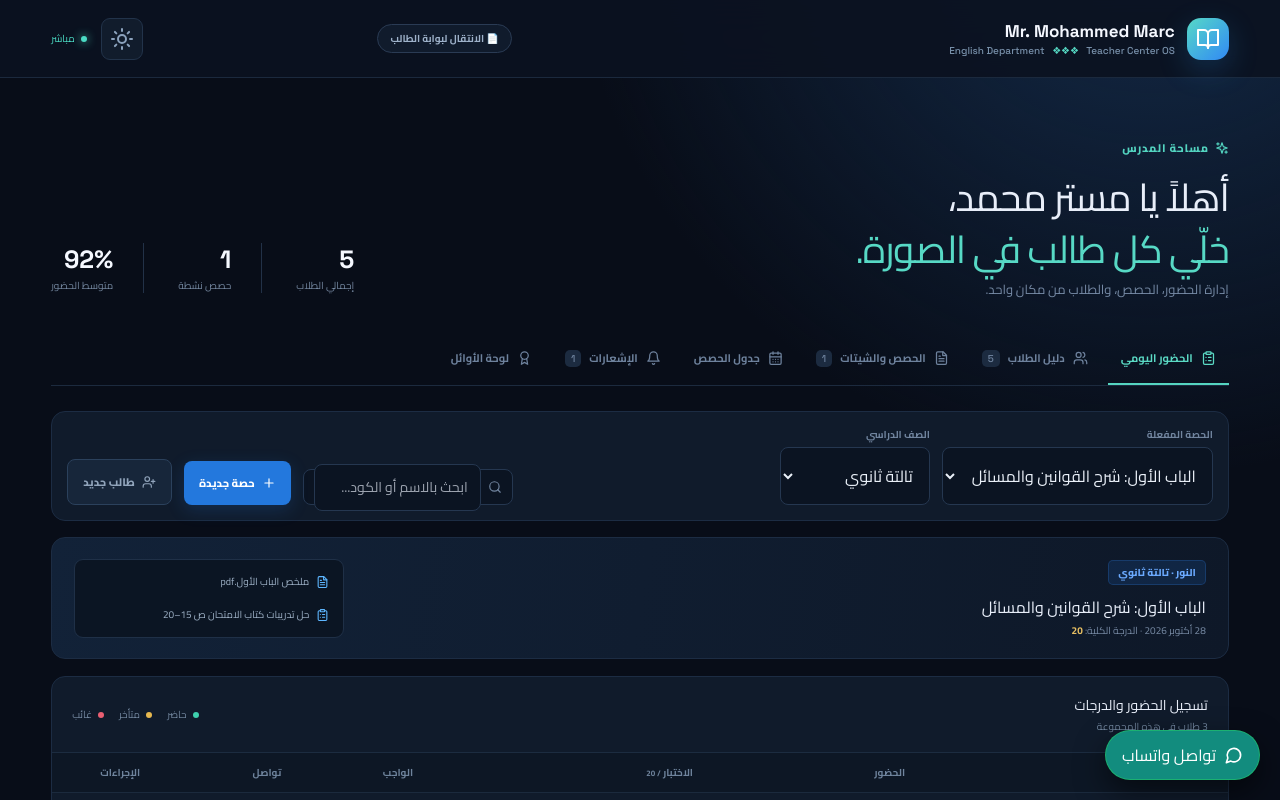
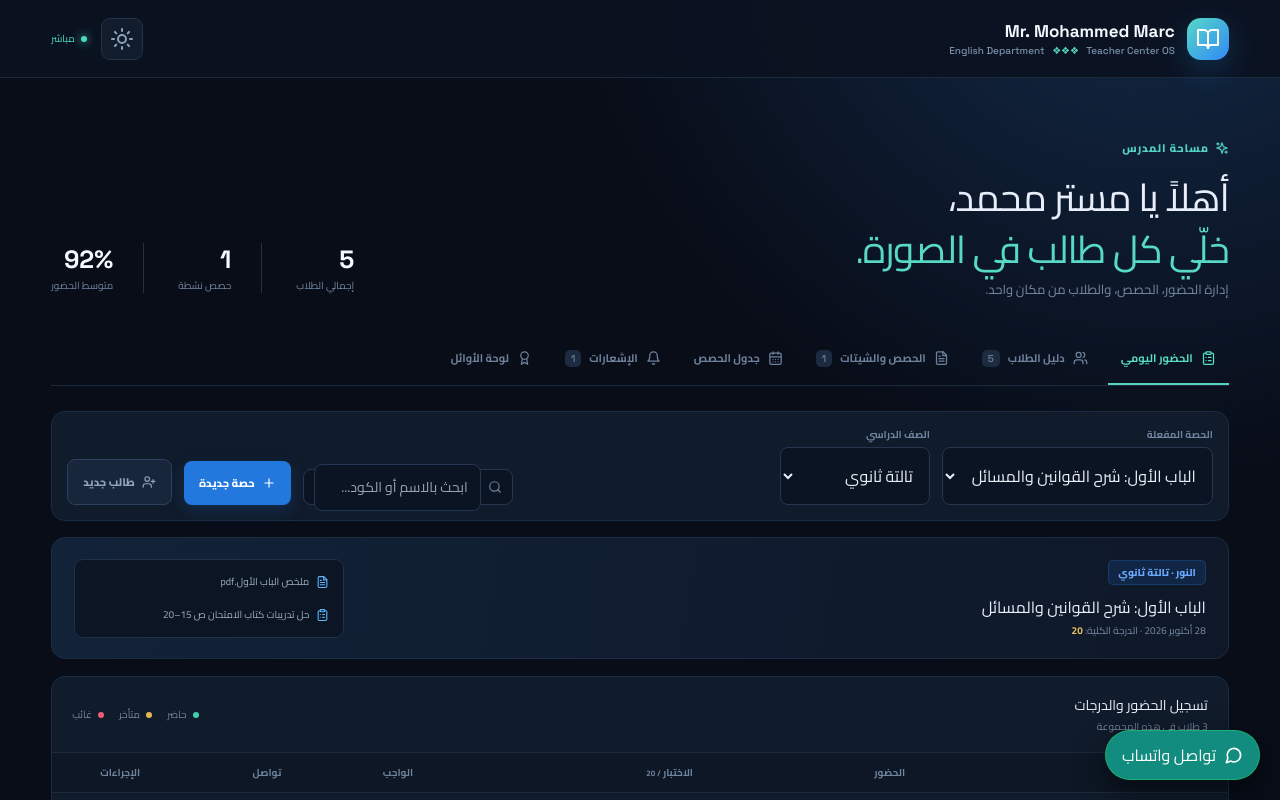
Before and after one commit to omarprom120-oss/teacher-center-system, a React (Vite) app: page / in a window 1280 px wide. Shown: the top 800 px of the page. Built offline with nearby package versions, Linux system fonts and the light colour scheme; the HTML template or start-up script is replaced by a standard one.

Commit message:
Update App.jsx

```diff
--- a/src/App.jsx
+++ b/src/App.jsx
@@ -22,7 +22,6 @@ function useStored(key, fallback) {
       const stored = localStorage.getItem(key)
       if (stored) {
         const parsed = JSON.parse(stored)
-        // دمج البيانات الأساسية مع المخزنة لضمان عدم ضياع الطلاب الجدد
         if (Array.isArray(fallback) && Array.isArray(parsed)) {
           const merged = [...parsed]
           fallback.forEach(item => {
@@ -187,35 +186,19 @@ export default function App() {
     }
   }
 
-  const navigateToPortal = () => {
-    window.location.hash = '#/student'
-    setMode('student')
-  }
-
-  const navigateToAdmin = () => {
-    window.location.hash = '#/admin'
-    setMode('admin')
-  }
-
   return (
     <div className={`app-shell ${isDarkMode ? 'dark-mode' : 'light-mode'}`} dir="rtl">
       <header className="topbar">
-        <div className="brand" onClick={navigateToAdmin} style={{ cursor: 'pointer' }}>
+        <div className="brand">
           <div className="brand-mark"><BookOpen /></div>
           <div>
             <h1>Mr. Mohammed Marc</h1>
             <p>English Department <span>❖❖❖</span> Teacher Center OS</p>
           </div>
         </div>
-        <div className="route-label">
-          <button
-            className="route-pill-btn"
-            onClick={() => mode === 'admin' ? navigateToPortal() : navigateToAdmin()}
-            style={{ background: 'none', border: 'none', cursor: 'pointer' }}
-          >
-            <span className="route-pill">{mode === 'admin' ? '📄 الانتقال لبوابة الطالب' : '👨‍🏫 الانتقال لمساحة المدرس'}</span>
-          </button>
-        </div>
+
+        {/* تم حذف زر الانتقال لمساحة المدرس نهائياً من هنا لكي لا يظهر لأي طالب */}
+
         <div className="top-actions">
           <button className="icon-btn theme-toggle" onClick={toggleTheme} title="تغيير الثيم">
             {isDarkMode ? <Sun className="icon-sun" /> : <Moon className="icon-moon" />}
@@ -874,7 +857,7 @@ function Modal({ title, onClose, children }) {
       <div className="modal" onClick={(e) => e.stopPropagation()}>
         <div className="modal-head">
           <h3>{title}</h3>
-          <button onClick={onClose}>×</button>
+          <button onClick= {onClose}>×</button>
         </div>
         {children}
       </div>
```
